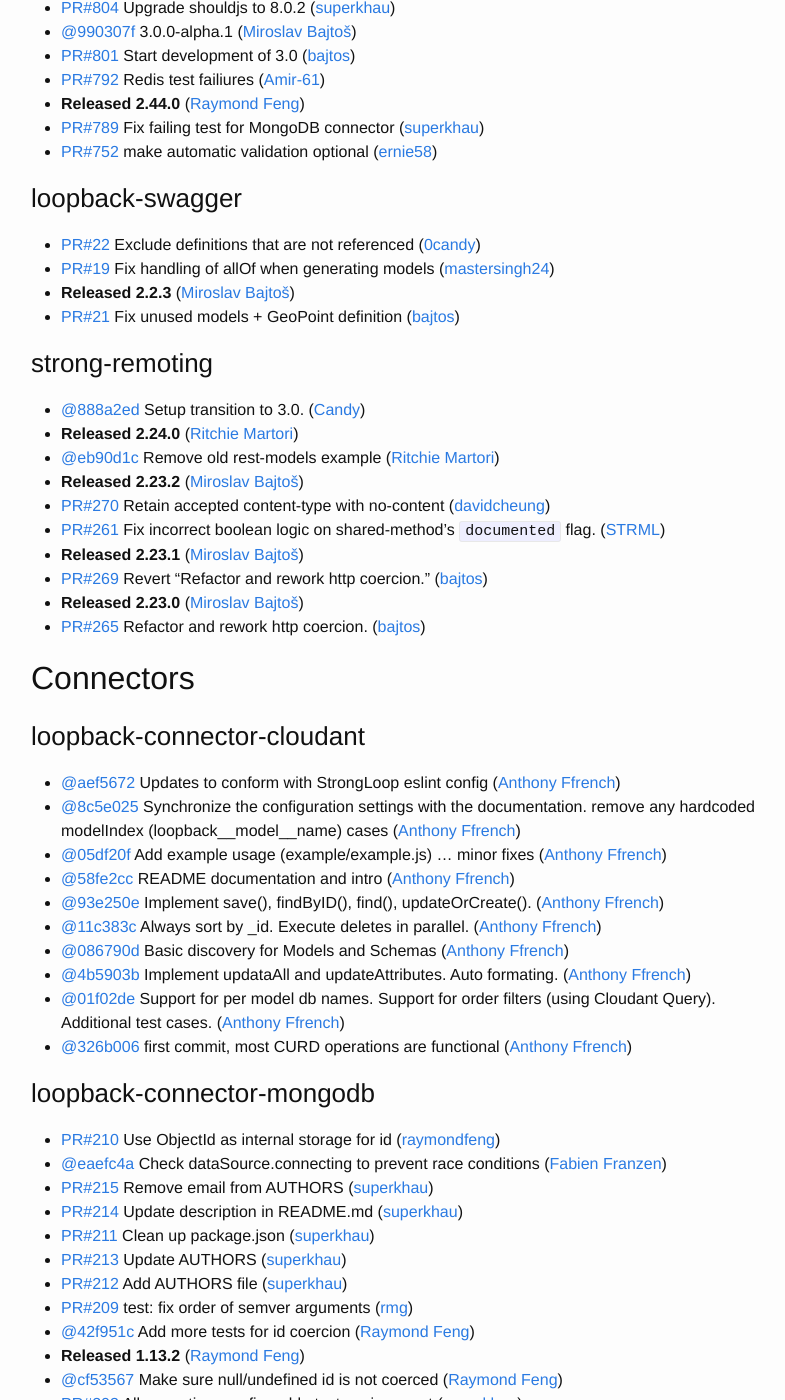
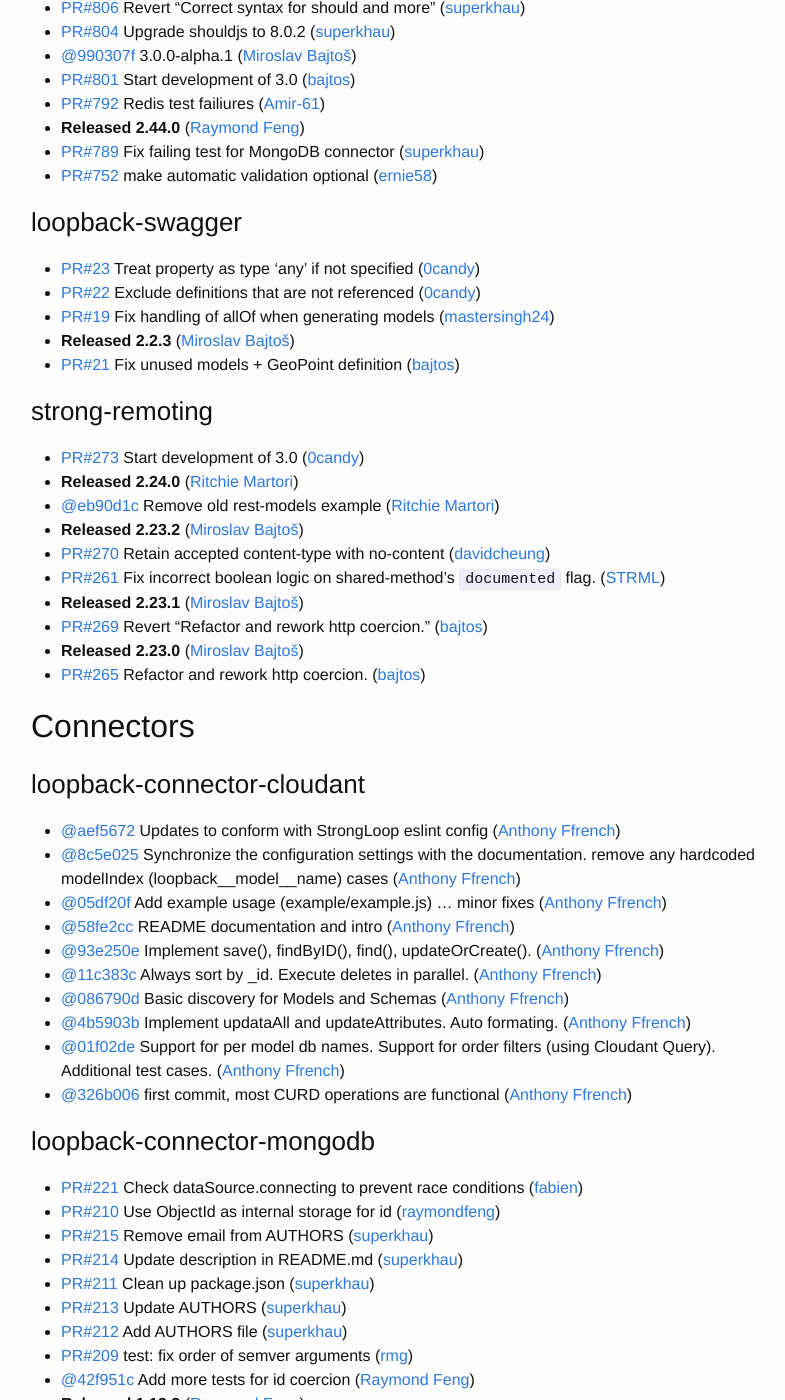
Before and after one commit to strongloop/loopback, a Jekyll site: the page built from index.md, in a window 1280 px wide and 1400 px high, scrolled down 1412 px. Shown: the whole window, without its empty margins (239-1024 px from the left). Built offline with Jekyll 4.4.1, drawn with Linux system fonts in a browser that asks for light colours; some of the changed text lies outside the part shown.

Commit message:
Update changelog

```diff
--- a/index.md
+++ b/index.md
@@ -1,11 +1,12 @@
 ---
 layout: page
-since: (from 2015-11-25 to 2016-01-20)
+since: (from 2015-11-26 to 2016-01-21)
 ---
 
 ## Core
 
 ### generator-loopback
+ * [PR#136](https://github.com/strongloop/generator-loopback/pull/136) Prevent constructor to be property name ([jannyHou](https://github.com/jannyHou))
  * **Released 1.14.0** (Simon Ho)
  * [PR#133](https://github.com/strongloop/generator-loopback/pull/133) Prevent readonly models in relation generator ([jannyHou](https://github.com/jannyHou))
  * [PR#134](https://github.com/strongloop/generator-loopback/pull/134) Fix ci timeout error. ([0candy](https://github.com/0candy))
@@ -17,9 +18,9 @@
 
 
 ### loopback
+ * [PR#1957](https://github.com/strongloop/loopback/pull/1957) Start development of 3.0 ([0candy](https://github.com/0candy))
  * [PR#1908](https://github.com/strongloop/loopback/pull/1908) Checkpoint speedup ([Amir-61](https://github.com/Amir-61))
  * [@e06bd1a](https://github.com/strongloop/loopback/commit/e06bd1a8b0fe8e911eb656791ff1e9c9e672ecfc) Fix typo in package.json (publishConfig) ([Miroslav Bajtoš](https://github.com/bajtos))
- * [@492e7da](https://github.com/strongloop/loopback/commit/492e7da3e9b0aaa821843cc94905c6d2df03ee96) Start development of 3.0 ([Candy](https://github.com/0candy))
  * [PR#1953](https://github.com/strongloop/loopback/pull/1953) Fix description for User.prototype.hasPassword ([jannyHou](https://github.com/jannyHou))
  * [PR#1944](https://github.com/strongloop/loopback/pull/1944) Remove unused code from loopback-testing-helper ([superkhau](https://github.com/superkhau))
  * [PR#1896](https://github.com/strongloop/loopback/pull/1896) [SEMVER-MAJOR] Always use bluebird as promise library ([jannyHou](https://github.com/jannyHou))
@@ -65,6 +66,7 @@
 
 
 ### loopback-swagger
+ * [PR#23](https://github.com/strongloop/loopback-swagger/pull/23) Treat property as type 'any' if not specified ([0candy](https://github.com/0candy))
  * [PR#22](https://github.com/strongloop/loopback-swagger/pull/22) Exclude definitions that are not referenced ([0candy](https://github.com/0candy))
  * [PR#19](https://github.com/strongloop/loopback-swagger/pull/19) Fix handling of allOf when generating models ([mastersingh24](https://github.com/mastersingh24))
  * **Released 2.2.3** ([Miroslav Bajtoš](https://github.com/bajtos))
@@ -72,7 +74,7 @@
 
 
 ### strong-remoting
- * [@888a2ed](https://github.com/strongloop/strong-remoting/commit/888a2edfb13e23266208f4b5d92c844a95dae84f) Setup transition to 3.0. ([Candy](https://github.com/0candy))
+ * [PR#273](https://github.com/strongloop/strong-remoting/pull/273) Start development of 3.0 ([0candy](https://github.com/0candy))
  * **Released 2.24.0** ([Ritchie Martori](https://github.com/ritch))
  * [@eb90d1c](https://github.com/strongloop/strong-remoting/commit/eb90d1c544144d8a5cffb8cfce1d3deca0a6125b) Remove old rest-models example ([Ritchie Martori](https://github.com/ritch))
  * **Released 2.23.2** ([Miroslav Bajtoš](https://github.com/bajtos))
@@ -101,8 +103,8 @@
 
 
 ### loopback-connector-mongodb
+ * [PR#221](https://github.com/strongloop/loopback-connector-mongodb/pull/221) Check dataSource.connecting to prevent race conditions ([fabien](https://github.com/fabien))
  * [PR#210](https://github.com/strongloop/loopback-connector-mongodb/pull/210) Use ObjectId as internal storage for id ([raymondfeng](https://github.com/raymondfeng))
- * [@eaefc4a](https://github.com/strongloop/loopback-connector-mongodb/commit/eaefc4a1406d57b2f7bcb5ce94cd585f9a2cf415) Check dataSource.connecting to prevent race conditions ([Fabien Franzen](https://github.com/fabien))
  * [PR#215](https://github.com/strongloop/loopback-connector-mongodb/pull/215) Remove email from AUTHORS ([superkhau](https://github.com/superkhau))
  * [PR#214](https://github.com/strongloop/loopback-connector-mongodb/pull/214) Update description in README.md ([superkhau](https://github.com/superkhau))
  * [PR#211](https://github.com/strongloop/loopback-connector-mongodb/pull/211) Clean up package.json ([superkhau](https://github.com/superkhau))
@@ -114,6 +116,10 @@
  * [@cf53567](https://github.com/strongloop/loopback-connector-mongodb/commit/cf53567142f9500f250aeefc1c61ad4271c8ba20) Make sure null/undefined id is not coerced ([Raymond Feng](https://github.com/raymondfeng))
  * [PR#203](https://github.com/strongloop/loopback-connector-mongodb/pull/203) Allow runtime configurable test environment ([superkhau](https://github.com/superkhau))
  * [@de7258a](https://github.com/strongloop/loopback-connector-mongodb/commit/de7258a44dd66d40418e51dae86be1d419d3c206) changed env variable fortest servers ([cgole](https://github.com/cgole))
+
+
+### loopback-connector-mssql
+ * [PR#68](https://github.com/strongloop/loopback-connector-mssql/pull/68) Add help for Azure SQL users ([sochka](https://github.com/sochka))
 
 
 ### loopback-connector-oracle
@@ -160,9 +166,9 @@
 
 
 ### loopback-sdk-ios
+ * [PR#90](https://github.com/strongloop/loopback-sdk-ios/pull/90) Upload now passes HTTP response as LBFile into success callback ([kgoedecke](https://github.com/kgoedecke))
  * **Released 1.3.2** ([Raymond Feng](https://github.com/raymondfeng))
  * **Released 1.3.1** ([Raymond Feng](https://github.com/raymondfeng))
- * [@63532d3](https://github.com/strongloop/loopback-sdk-ios/commit/63532d3e167b783b2f010f4f0006f8ce22879c2b) Upload now passes HTTP response as LBFile into success callback ([Kevin Gödecke](https://github.com/kgoedecke))
  * [PR#91](https://github.com/strongloop/loopback-sdk-ios/pull/91) Remove docs and docs-1.0 ([crandmck](https://github.com/crandmck))
  * [PR#85](https://github.com/strongloop/loopback-sdk-ios/pull/85) Added resetPasswordWithEmail to trigger reset of the users password ([kgoedecke](https://github.com/kgoedecke))
  * [PR#87](https://github.com/strongloop/loopback-sdk-ios/pull/87) Fix swift compatibility issue when init'ing a repo ([hideya](https://github.com/hideya))
```
